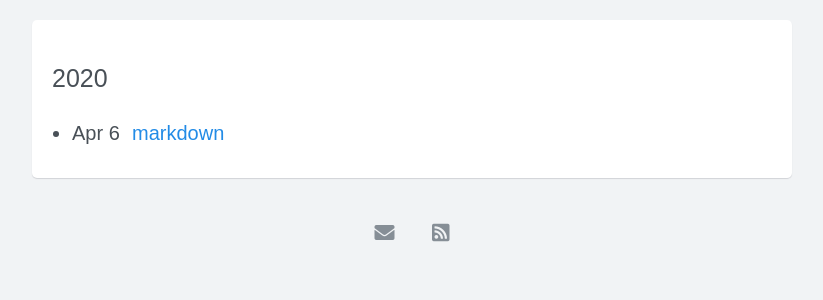
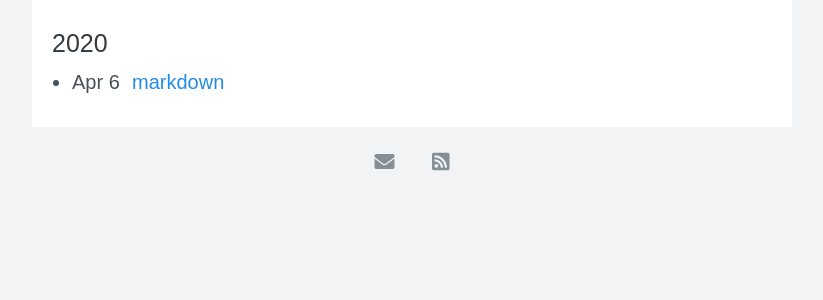
Before and after one commit to whenfung/log, a Jekyll site: the page built from index.html, in a window 1280 px wide. Shown: the top 300 px of the page, without its empty margins (228-1051 px from the left). Built offline with Jekyll 4.4.1, drawn with Linux system fonts in a browser that asks for light colours; nearby versions of some CDN libraries.

Commit message:
间距优化

```diff
--- a/_layouts/post.html
+++ b/_layouts/post.html
@@ -3,7 +3,7 @@ layout: default
 ---
 
 <div class="post">
-  <div class="post-title">{{ page.title }}</div>
+  <h1 class="post-title">{{ page.title }}</h1>
 
   {{ content }}
 
--- a/_sass/layouts/home.scss
+++ b/_sass/layouts/home.scss
@@ -1,8 +1,3 @@
-.group-name {
-  font-size: var(--h3-font-size);
-  padding: 1rem 0;
-}
-
 .group-date {
   width: 60px;
   float: left;
--- a/_sass/layouts/page.scss
+++ b/_sass/layouts/page.scss
@@ -1,10 +1,4 @@
 .page {
   padding: 1rem;
-  background-color: var(--container-bg);
-  margin: 1rem 0;
-
-  @media (min-width: 38rem) {
-    border-radius: var(--border-radius);
-    box-shadow: 0 1px 1px 0 rgba(31, 35, 46, .15);
-  }
+  background-color: var(--page-bg);
 }
--- a/_sass/layouts/post.scss
+++ b/_sass/layouts/post.scss
@@ -1,15 +1,4 @@
 .post {
   padding: 1rem;
-  background-color: var(--container-bg);
-  margin: 1rem 0;
-
-  @media (min-width: 38rem) {
-    border-radius: var(--border-radius);
-    box-shadow: 0 1px 1px 0 rgba(31, 35, 46, .15);
-  }
+  background-color: var(--post-bg);
 }
-
-.post-title {
-  font-size: var(--h1-font-size);
-  padding: 1rem 0;
-}
--- a/_sass/variables.scss
+++ b/_sass/variables.scss
@@ -32,7 +32,6 @@
 
   --body-color: var(--gray-700);
   --body-bg: var(--gray-100);
-  --container-bg: #fff;
 
   --link-color: var(--blue);
   --link-hover-color: black;
@@ -54,6 +53,9 @@
   --spacer: 1rem;
   --spacer-2: calc(var(--spacer) * 1.5);
   --spacer-3: calc(var(--spacer) * 3);
+
+	--page-bg: #fff;
+	--post-bg: #fff;
 }
 
 @media (min-width: 760px) {  // The unit of min-width must be px
--- a/index.html
+++ b/index.html
@@ -6,7 +6,7 @@ title: Home
 {% assign posts_by_year = site.posts | group_by_exp: "post", "post.date | date: '%Y' " %}
 {% for group in posts_by_year %}
 
-<div class="group-name">{{ group.name }}</div>
+<h3>{{ group.name }}</h3>
 <ul>
   {% for post in group.items %}
     <li><div class="group-date">{{ post.date | date: "%b %-d" }}</div> <a href="{{ post.url | relative_url }}">{{ post.title }}</a></li>
```
